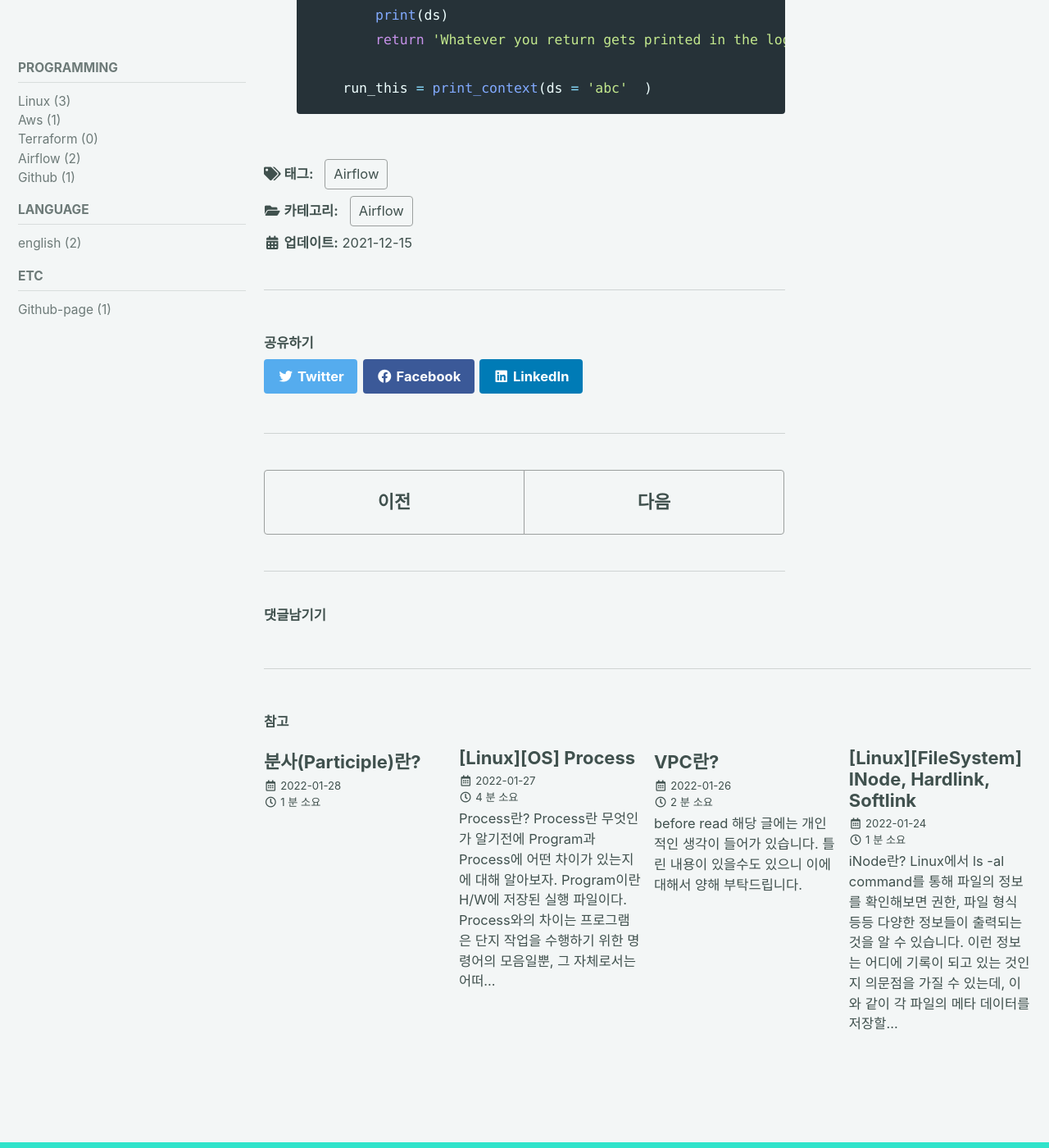
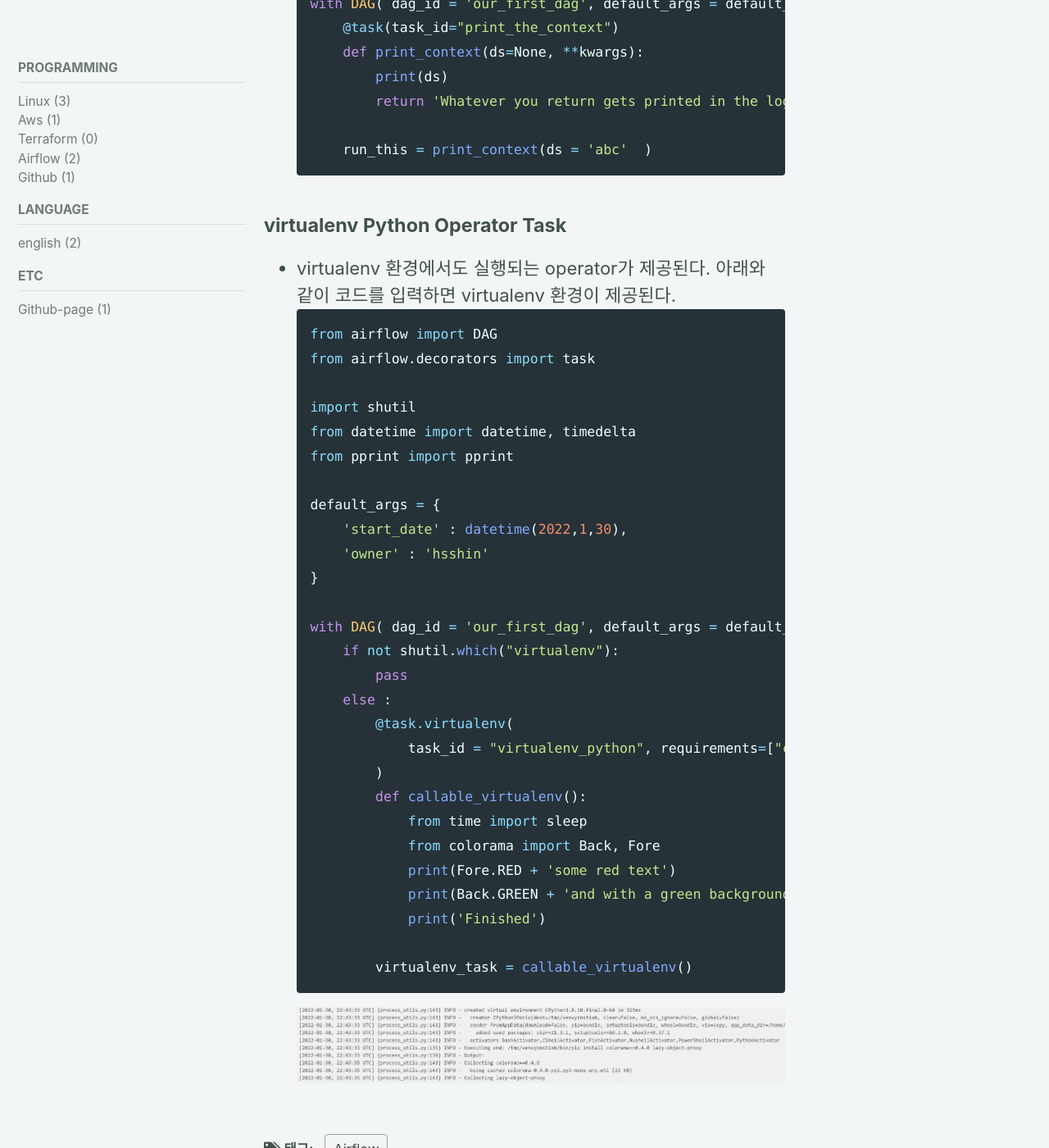
Before and after one commit to dlgldgldgld/dlgldgldgld.github.io, a Jekyll site: the page built from _posts/Airflow/2021-12-15-Airflow_Operator.md, in a window 1280 px wide and 1400 px high, scrolled down 2949 px. Shown: the whole window at 82% size. Built offline with Jekyll 4.4.1, drawn with Linux system fonts in a browser that asks for light colours; cached includes are drawn as plain includes; comment, search, counter and statistics services are not loaded; some of the changed text lies outside the part shown.

Commit message:
update airflow operator posts

````diff
--- a/_posts/Airflow/2021-12-15-Airflow_Operator.md
+++ b/_posts/Airflow/2021-12-15-Airflow_Operator.md
@@ -56,6 +56,7 @@ DAG은 아래와 같이 airflow Module에서 가져올 수 있다.
   ```
 
 ### PythonOperator
+#### Python Function Operator Task
 - Python Fucntion을 하나의 Task로 만들 수 있다.
 - PythonOperator도 존재하지만 Airflow 공식 Document에서는 Task Decorator를 이용한 방법이 소개 됨.
   ```python
@@ -78,3 +79,36 @@ DAG은 아래와 같이 airflow Module에서 가져올 수 있다.
 
       run_this = print_context(ds = 'abc'  )
   ```
+
+#### virtualenv Python Operator Task
+- virtualenv 환경에서도 실행되는 operator가 제공된다. 아래와 같이 코드를 입력하면 virtualenv 환경이 제공된다.
+```python
+  from airflow import DAG
+  from airflow.decorators import task
+
+  import shutil
+  from datetime import datetime, timedelta
+  from pprint import pprint
+
+  default_args = {
+      'start_date' : datetime(2022,1,30),
+      'owner' : 'hsshin'
+  }
+
+  with DAG( dag_id = 'our_first_dag', default_args = default_args , schedule_interval = timedelta(days=1)) as dag:
+      if not shutil.which("virtualenv"):
+          pass
+      else :
+          @task.virtualenv(
+              task_id = "virtualenv_python", requirements=["colorama==0.4.0"], system_site_packages = False
+          )
+          def callable_virtualenv():
+              from time import sleep
+              from colorama import Back, Fore
+              print(Fore.RED + 'some red text')
+              print(Back.GREEN + 'and with a green background')
+              print('Finished')
+
+          virtualenv_task = callable_virtualenv()
+```
+  ![alt](../../assets/images/2021-12-15-Airflow_Operator/virtual-env.png)
````
Also changed, not shown: assets/images/2021-12-15-Airflow_Operator/virtual-env.png (added).
